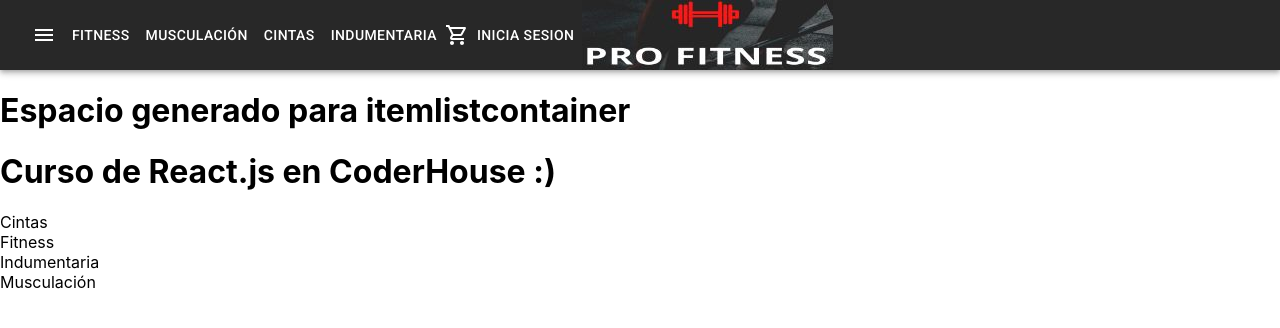
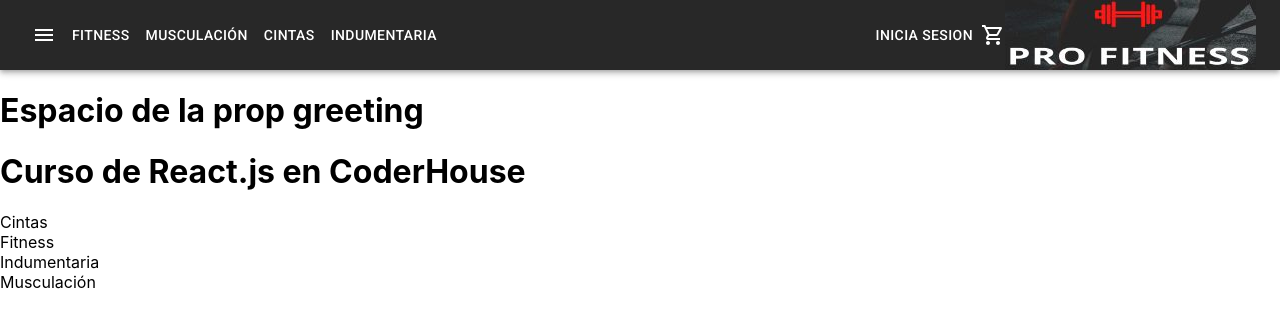
Before and after one commit to nicocabezas/gimnasio-Cabezas, a React (Create React App) app: page / in a window 1280 px wide. Shown: the top 328 px of the page. Built offline with nearby package versions, Linux system fonts and the light colour scheme.

Commit message:
se agrego componente CartWidget y ItemListContainer

```diff
--- a/src/App.js
+++ b/src/App.js
@@ -1,31 +1,26 @@
 import './App.css';
-import Cintas from './components/container/Cintas';
-import Fitness from './components/container/Fitness';
-import Indumentaria from './components/container/Indumentaria';
-import Musculacion from './components/container/Musculacion';
-import NavBar, { ItemListContainer } from './components/NavBar/NavBar';
-
-
-
+import Cintas from './components/Container/Cintas';
+import Fitness from './components/Container/Fitness';
+import Indumentaria from './components/Container/Indumentaria';
+import Musculacion from './components/Container/Musculacion';
+import ItemListContainer from './components/ItemListContainer/ItemListContainer';
+import NavBar from './components/NavBar/NavBar';
 
 
 function App() {
 
-  let titulo='Espacio generado para itemlistcontainer';
-
   return (
-    <div>
+    <>
 
       <NavBar/>
-
-      <ItemListContainer titulo={titulo}/>
-      <h1>Curso de React.js en CoderHouse :)</h1>
+      <ItemListContainer greeting='Espacio de la prop greeting'/>
+      <h1>Curso de React.js en CoderHouse </h1>
       <Cintas/>
       <Fitness/>
       <Indumentaria/>
       <Musculacion/>
 
-    </div>
+    </>
 
 
 
--- /dev/null
+++ b/src/components/CartWidget/CartWidget.js
@@ -0,0 +1,10 @@
+import ShoppingCartOutlined from '@material-ui/icons/ShoppingCartOutlined'
+import React from 'react'
+
+export const CartWidget = () => {
+    return (
+        <>
+            <ShoppingCartOutlined />
+        </>
+    )
+}
--- /dev/null
+++ b/src/components/ItemListContainer/ItemListContainer.js
@@ -0,0 +1,13 @@
+import React from 'react'
+
+const ItemListContainer = ( {greeting} ) => {
+
+    return (
+
+        <h1>{greeting}</h1>
+
+    );
+  };
+
+
+export default ItemListContainer
--- a/src/components/NavBar/NavBar.jsx
+++ b/src/components/NavBar/NavBar.jsx
@@ -1,12 +1,10 @@
 import React from "react";
-import { AppBar, IconButton, Toolbar } from "@mui/material";
+import { AppBar, IconButton, Toolbar, Typography } from "@mui/material";
 import { makeStyles } from "@material-ui/core/styles";
 import MenuIcon from "@material-ui/icons/Menu";
 import Button from "@mui/material/Button";
 import "./NavBar.css";
-import fondo from "../../assets/img/fondoNavBar.jpg";
-import ShoppingCartOutlined from "@material-ui/icons/ShoppingCartOutlined";
-
+import { CartWidget } from "../CartWidget/CartWidget";
 
 
 
@@ -25,22 +23,16 @@ const useStyles = makeStyles((theme) => ({
 
 export default function NavBar() {
   const classes = useStyles();
-  const [open, setOpen] = React.useState(false);
 
-  const handleDrawerOpen = () => {
-    setOpen(true);
-  };
-
-  const handleDrawerClose = () => {
-    setOpen(false);
-  };
 
   return (
     <>
+
       <div className={classes.root}>
         <AppBar position="static">
-          <Toolbar className="toolbarcolor">
-            {/* <Drawer
+
+          <Toolbar className="toolbarcolor" >
+          {/* <Drawer
             className={classes.drawer}
             variant="permanent"
             anchor="left"
@@ -50,15 +42,16 @@ export default function NavBar() {
             <IconButton>
               <MenuIcon className="menucolor" />
             </IconButton>
-
+            <Typography variant="h5"  sx={{ flexGrow: 1 }}>
             <Button color="inherit">Fitness</Button>
             <Button color="inherit">Musculación</Button>
             <Button color="inherit">Cintas</Button>
             <Button color="inherit">Indumentaria</Button>
-            <ShoppingCartOutlined />
+
+            </Typography>
             <Button color="inherit">INICIA SESION</Button>
-
-            <img className="logo1" src={fondo} alt="logofit" />
+            <CartWidget/>
+            <img src={`./assets/FondoNavBar/fondoNavBar.jpg`}className="logo1" alt="logofit"/>
           </Toolbar>
         </AppBar>
 
@@ -67,16 +60,3 @@ export default function NavBar() {
     </>
   );
 }
-
-export const ItemListContainer = ( props ) => {
-
-    const {titulo} = props
-
-  console.log(props);
-
-  return (
-
-      <h1>{titulo}</h1>
-
-  );
-};
--- a/src/index.js
+++ b/src/index.js
@@ -7,6 +7,6 @@ import App from './App';
 
 ReactDOM.render(
 
-    <App titulo='Soy app'/>,
+    <App />,
   document.getElementById('root')
 );
```
Also changed, not shown: public/assets/FondoNavBar/fondoNavBar.jpg (renamed from src/assets/img/fondoNavBar.jpg).
